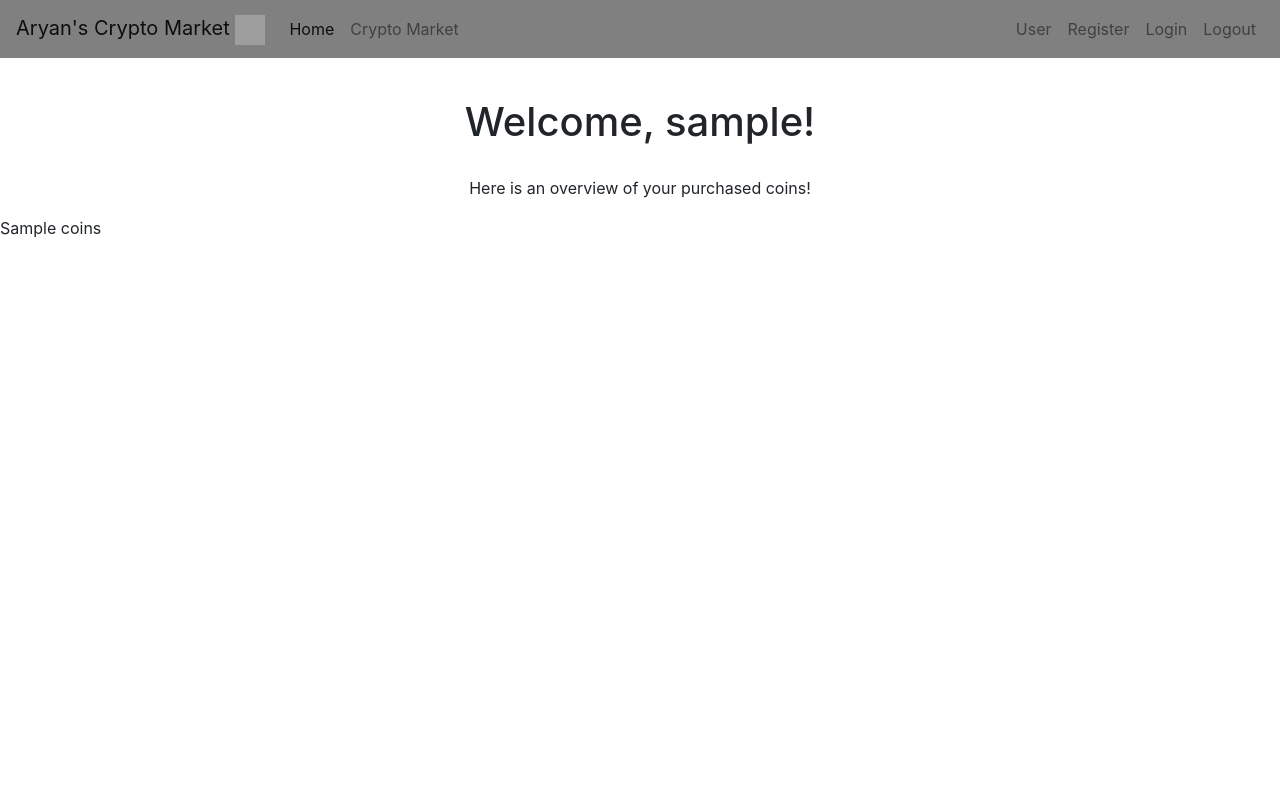
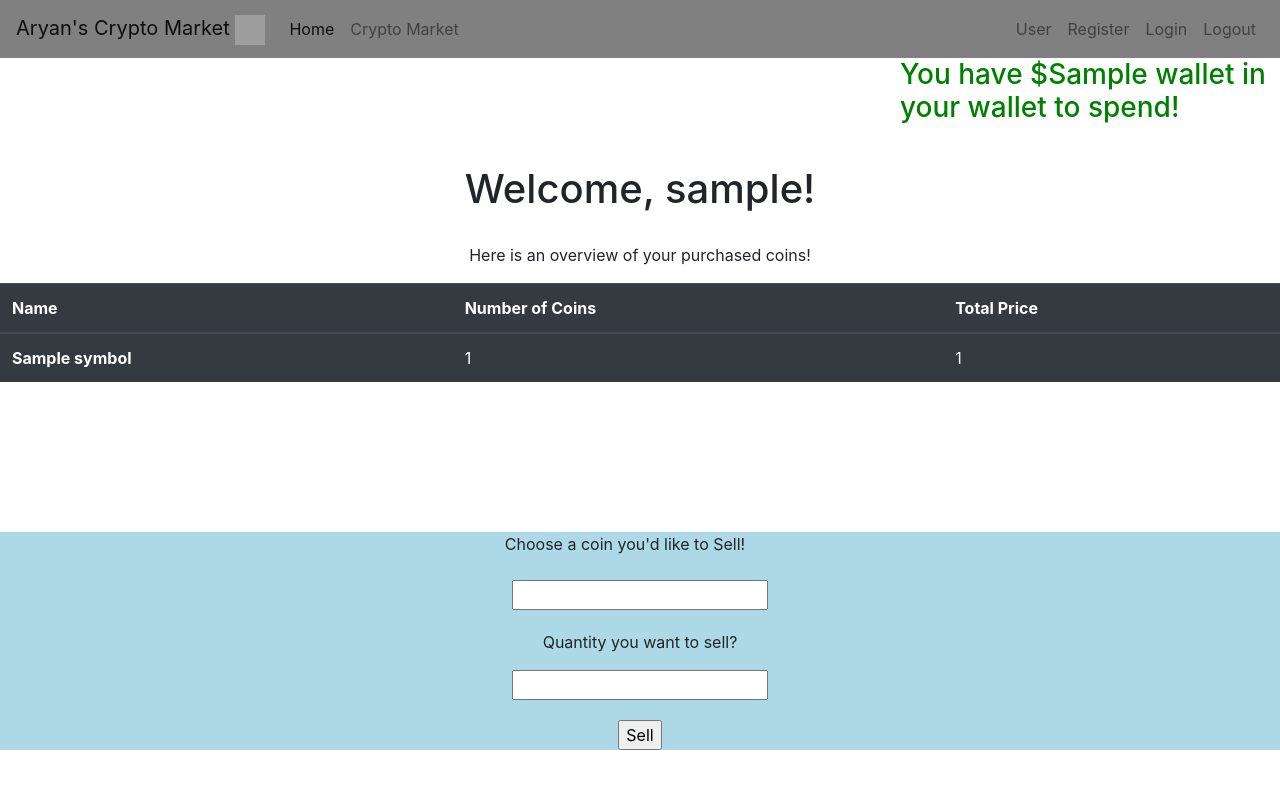
Before and after one commit to Iranpour-Aryan/Crypto-Market, a Flask app: page /user in a window 1280 px wide. Run offline with Flask 2, Linux system fonts and the light colour scheme; the visitor is signed in with stand-in values (Sample User, id 1); a database or web service that is not in the repository returns one stand-in record (values such as "Sample title"); some libraries are stand-ins or nearby versions; grey boxes are pictures that could not be loaded.

Commit message:
Finished all back-end, might fix up some front-end later

```diff
--- a/main.py
+++ b/main.py
@@ -80,7 +80,7 @@
         return render_template("login.html")    #If username isn't in the session after registrating, we want it to log in
 
 
-@app.route("/user")
+@app.route("/user", methods=["POST", "GET"])
 def user():
     if "username" in session:   #You cannot access the user page until you are successfully logged in
         username = session["username"]
@@ -90,7 +90,60 @@
 
         purchased_items = user_1["coins"]
 
-        return render_template("user.html", username=username, wallet = wallet, purchased_items=purchased_items)
+        purchased_items_symbol = []
+
+        for coining in user_1["coins"]:
+            purchased_items_symbol.append(coining["symbol"])
+
+        if request.method == "POST":
+
+            num_coins = request.form["num_coins"]
+            coin = request.form["user_coins"]
+
+            new_dt = {}
+
+            for c in user_1["coins"]:
+                if coin == c["symbol"]:
+                    new_dt = c
+
+            if (type(int(num_coins)) != int) or int(num_coins) <= 0:
+                flash("Please enter an appropriate integer value!")
+                return redirect(url_for("user"))
+
+            elif new_dt == {}:
+                flash("Sorry but you do not have that coin in your wallet!")
+                return redirect(url_for("user"))
+
+            else:
+                number_coins = int(num_coins)
+                total_coin_price = new_dt["total_amount"]
+
+                if number_coins > new_dt["num_coins"]:
+                    flash("Sorry you do not have enough number of coins for this coin")
+                    return redirect(url_for("user"))
+
+                elif number_coins == new_dt["num_coins"]:
+                    wallet_remaining = wallet + total_coin_price
+                    app.db.users.update_one({"username": f"{username}"}, {"$set": {"wallet": wallet_remaining}})
+                    app.db.users.update_one({"username": f"{username}"}, {"$pull": {"coins": {"symbol": f"{coin}"}}})
+
+                    flash("You have successfully sold this coin")
+                    return redirect(url_for("user"))
+
+                else:
+                    price_one_coin = total_coin_price / new_dt["num_coins"]
+                    total_sell_price = price_one_coin * number_coins
+                    wallet_remaining = wallet + total_sell_price
+                    app.db.users.update_one({"username": f"{username}"}, {"$set": {"wallet": wallet_remaining}})
+                    app.db.users.update_one({"username": f"{username}", "coins.symbol": f"{coin}"}, {
+                        "$inc": {"coins.$.num_coins": -number_coins, "coins.$.total_amount": -total_sell_price}})
+                    flash("You have successfully sold this coin")
+                    return redirect(url_for("user"))
+
+
+
+        else:
+            return render_template("user.html", username=username, wallet = wallet, purchased_items=purchased_items, purchased_items_symbol=purchased_items_symbol)
 
     else:
         flash("You need to login!")
@@ -188,7 +241,7 @@
             wallet = user_1["wallet"]
 
             try:
-                return render_template('market.html',data_price=data_price,wallet=wallet)
+                return render_template('market.html',data_price=data_price,wallet=wallet, data_symbols=data_symbols)
             except KeyError:
                 flash("Sorry the market is API is a bit slow!")
                 return redirect(url_for("user"))
--- a/static/style.css
+++ b/static/style.css
@@ -151,6 +151,25 @@
 
 .market_coin_buy{
     margin-right: 30px;
+}
 
+.user{
+    text-align: center;
+    margin-top: 150px;
+    background-color:#ADD8E6;
 
 }
+
+.sell{
+    margin-top: 20px;
+
+}
+
+.q_sell{
+    margin-top: 20px;
+
+}
+
+.market_coin_sell{
+    margin-right: 30px;
+}
--- a/templates/user.html
+++ b/templates/user.html
@@ -2,6 +2,8 @@
 {% block title %}User{% endblock %}
 
 {% block content %}
+<h3 class="wallet_amount">You have ${{wallet}} in your wallet to spend!</h3>
+
 
     {% with messages = get_flashed_messages() %}
         {% if messages %}
@@ -15,8 +17,42 @@
     <h3 class="user_welcome">Welcome, {{username}}!</h3>
     <p class="user_info">Here is an overview of your purchased coins!</p>
 </div>
+<div><meta http-equiv="refresh" content="10"/></div>
+          <table class="table table-hover table-dark">
+             <thead>
+                <tr>
+                   <!-- Your Columns HERE -->
+                   <th scope="col">Name</th>
+                   <th scope="col">Number of Coins</th>
+                   <th scope="col">Total Price</th>
+                </tr>
+             </thead>
+             <tbody>
+                  {% for item in purchased_items %}
+                    <tr>
+                      <th scope="row">{{item["symbol"]}}</th>
+                      <td>{{item["num_coins"]}}</td>
+                      <td>{{item["total_amount"]}}</td>
+                    </tr>
+                    {% endfor %}
 
-<p>{{purchased_items}}</p>
+             </tbody>
+          </table>
+
+
+<form class="user" method="post">
+      <div class="sell">
+          <p><label class="market_coin_sell" for="user_coins">Choose a coin you'd like to Sell!</label></p>
+            <input list="list_coins" id="user_coins" name="user_coins" />
+            <datalist id="list_coins">
+              {% for symbol in purchased_items_symbol %}
+                <option value="{{symbol}}">
+              {% endfor %}
+            </datalist>
+        <p class="q_sell">Quantity you want to sell?</p><input type="text" name="num_coins">
+        <p class="sell"><input type="submit" value="Sell"></p>
+    </div>
+</form>
 
 
 {% endblock %}
```
Also changed, not shown: templates/market.html (+9 -81 lines).
